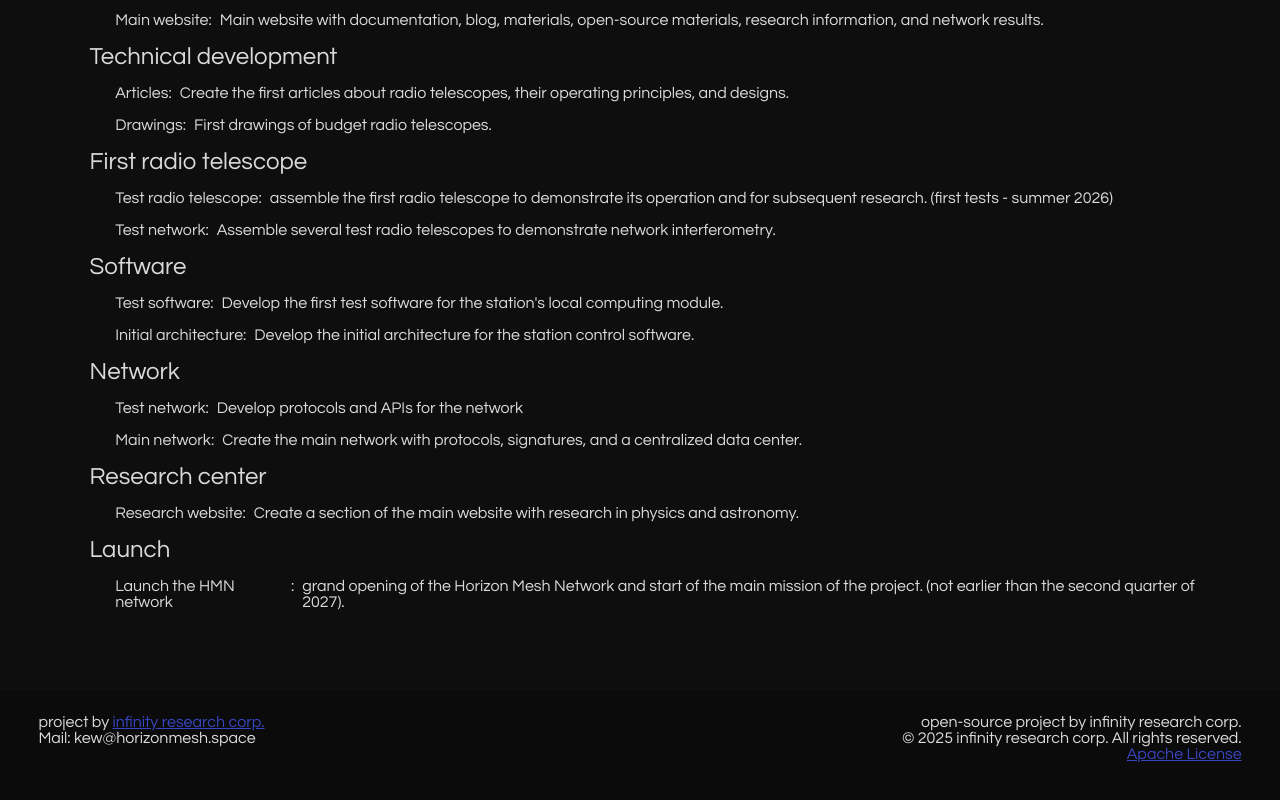
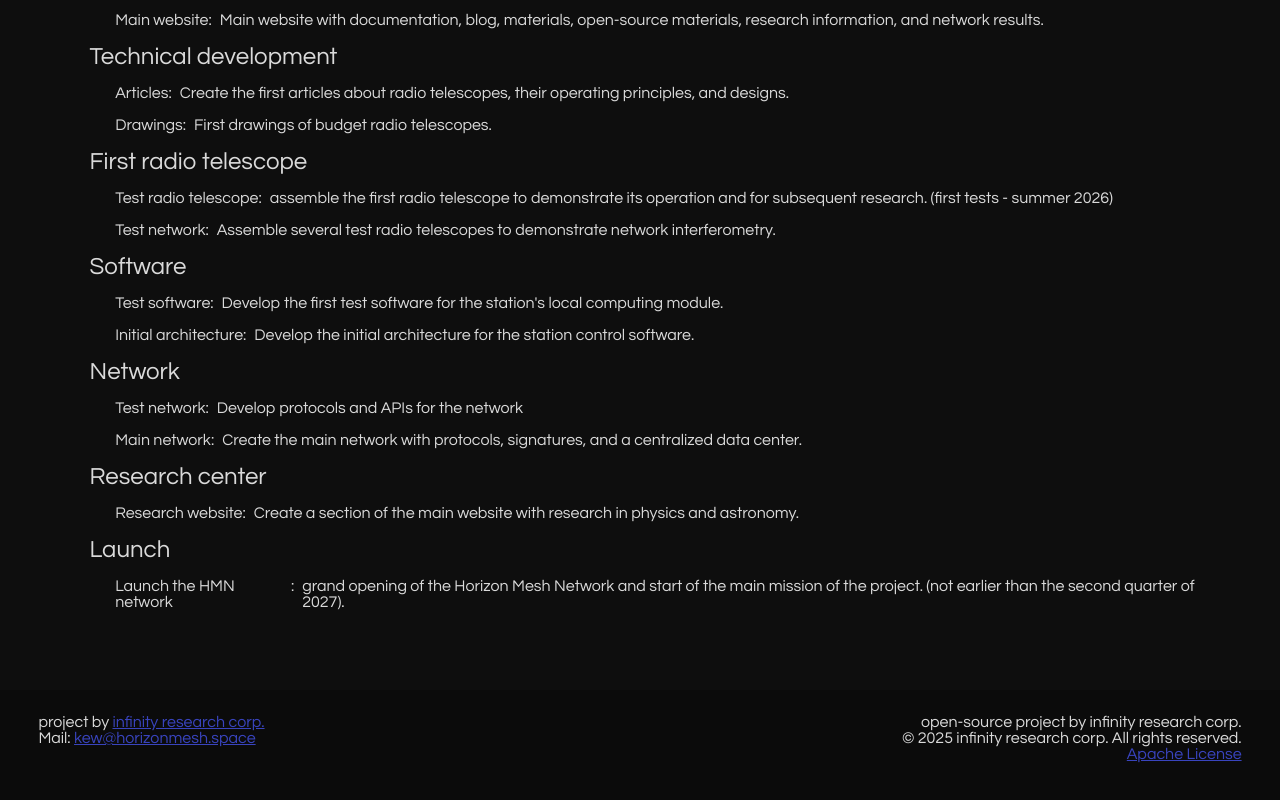
Before and after one commit to InfinityResearchCorp/InfinityResearchCorp.github.io, a plain HTML site: page index.html in a window 1280 px wide. Shown: the part 898-1698 px from the top of the page. Drawn offline with Linux system fonts and the light colour scheme.

Commit message:
updated metatags

```diff
--- a/index.html
+++ b/index.html
@@ -3,10 +3,11 @@
     <head>
         <meta charset="utf-8">
         <meta name="author" content="Infinity Research Co.">
-        <meta name="description" content="Horizon Mesh Network static site.">
+        <meta name="description" content="Horizon Mesh Network static site. Explore the project's goals, upcoming features, and HorizonMesh community.">
         <meta name="keywords" content="horizonmesh, horizon mesh, Horizon, Horizon Mesh, Infinity Research Co., infinityresearch">
+        <meta name="robots" content="index, follow">
 
-        <title>Coming soon...</title>
+        <title>Horizon Mesh - Coming Soon</title>
         <link rel="stylesheet" href="css/styles.css">
     </head>
     <header class="header">
@@ -125,7 +126,7 @@
     <footer class="footer">
         <div class="contact">
             <p class="contact-info">project by <a href="https://github.com/InfinityResearchCorp">infinity research corp.</a></p>
-            <p class="contact-info">Mail: kew@horizonmesh.space</p>
+            <p class="contact-info">Mail: <a href="mailto:kew@horizonmesh.space">kew@horizonmesh.space</a></p>
         </div>
         <div class="copyrights">
             <p class="copyridht-text">open-source project by infinity research corp.</p>
```
